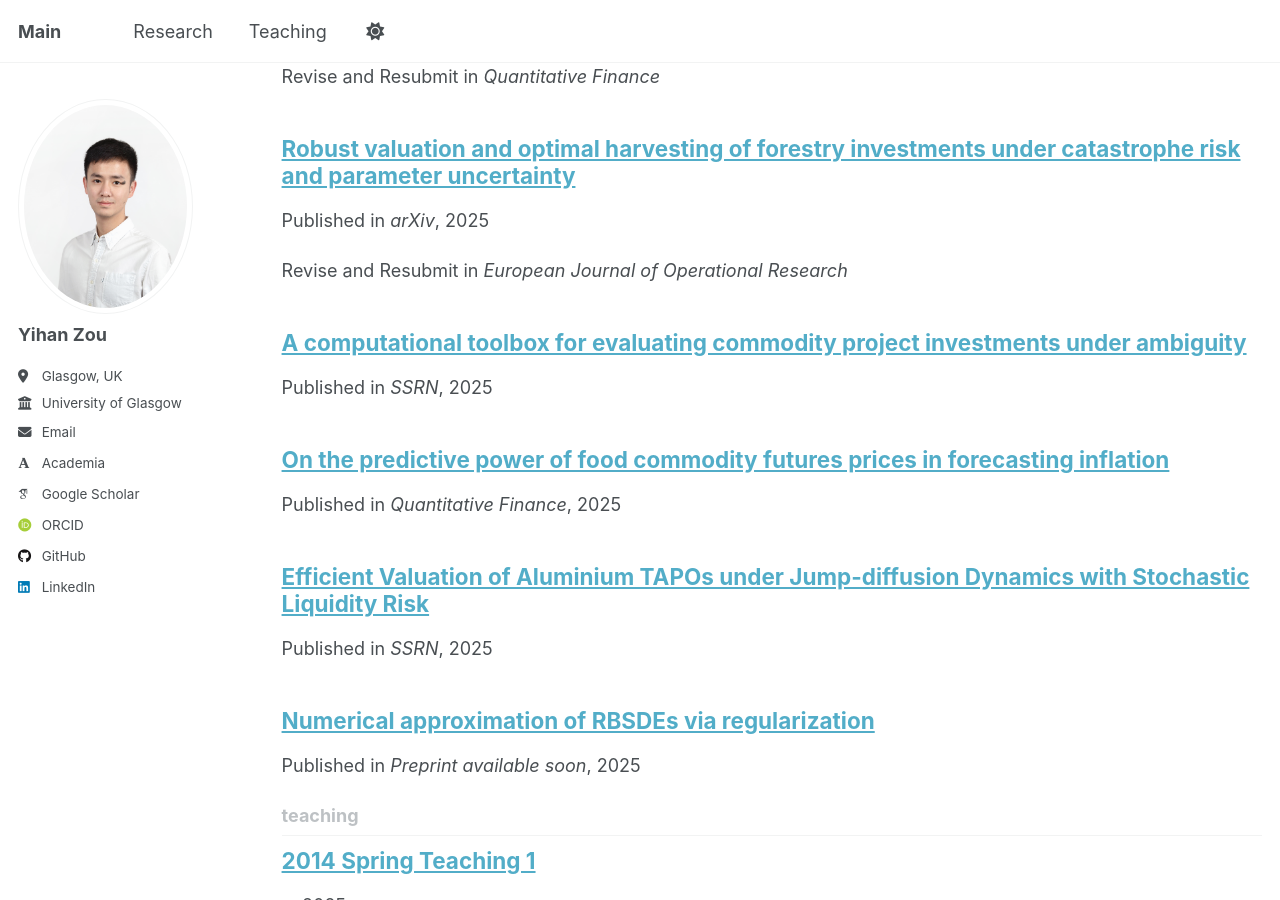
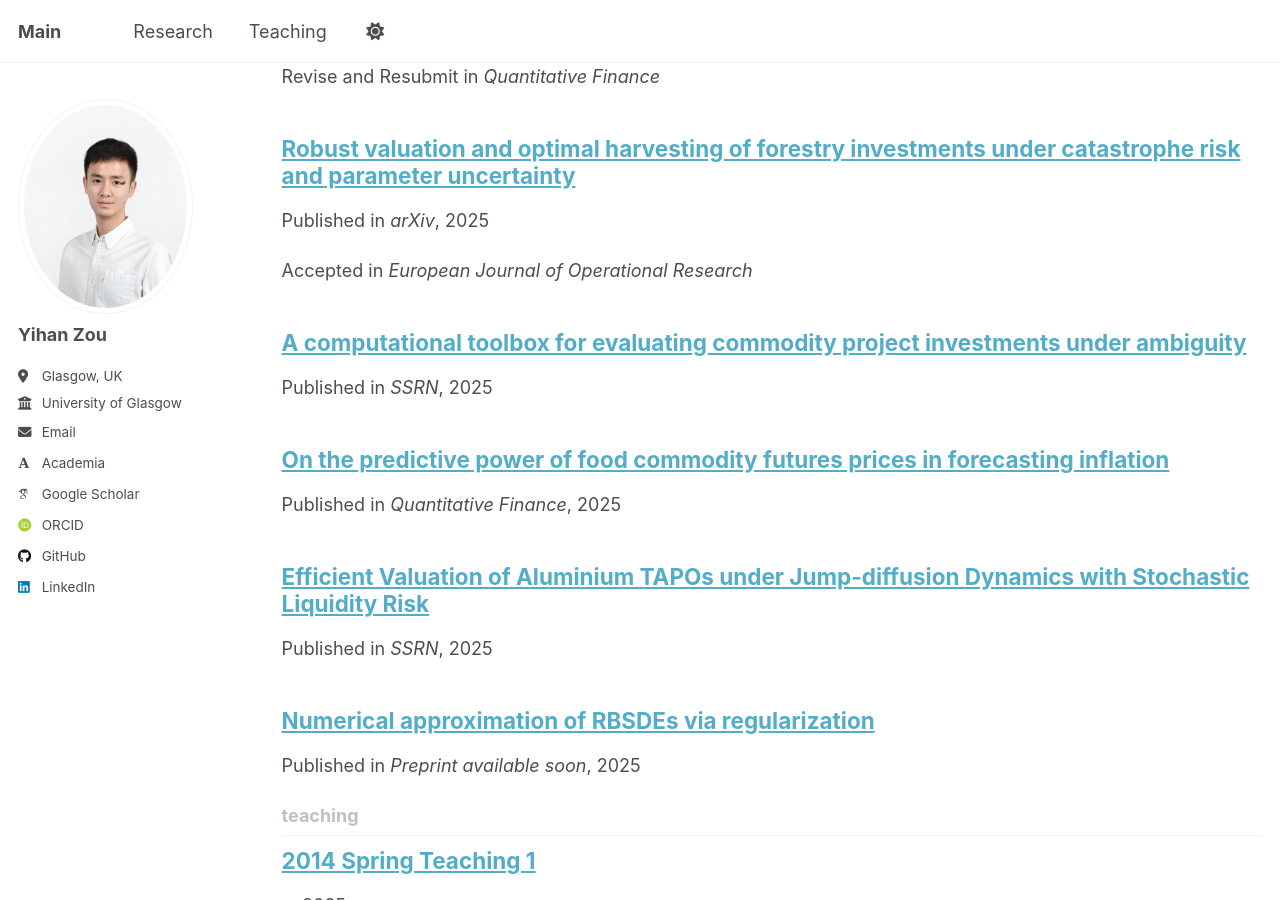
Before and after one commit to yihanZzz/yihanZzz.github.io, a Jekyll site: the page built from _pages/collection-archive.html, in a window 1280 px wide and 900 px high, scrolled down 633 px. Built offline with Jekyll 4.4.1, drawn with Linux system fonts in a browser that asks for light colours; some web fonts are replaced; a script that is not in the unit is left out.

Commit message:
Update 2025-02-robust-valuation-optimal-harvesting-forestry-catastrophe-uncertainty.md

```diff
--- a/_publications/2025-02-robust-valuation-optimal-harvesting-forestry-catastrophe-uncertainty.md
+++ b/_publications/2025-02-robust-valuation-optimal-harvesting-forestry-catastrophe-uncertainty.md
@@ -5,6 +5,6 @@ venue: "arXiv"
 venue_url: "https://arxiv.org/abs/2502.05340"
 date: 2025-02-01
 collection: publications
-category: Preprints
-excerpt: "Revise and Resubmit in *European Journal of Operational Research*"
+category: Publications
+excerpt: "Accepted in *European Journal of Operational Research*"
 ---
```
